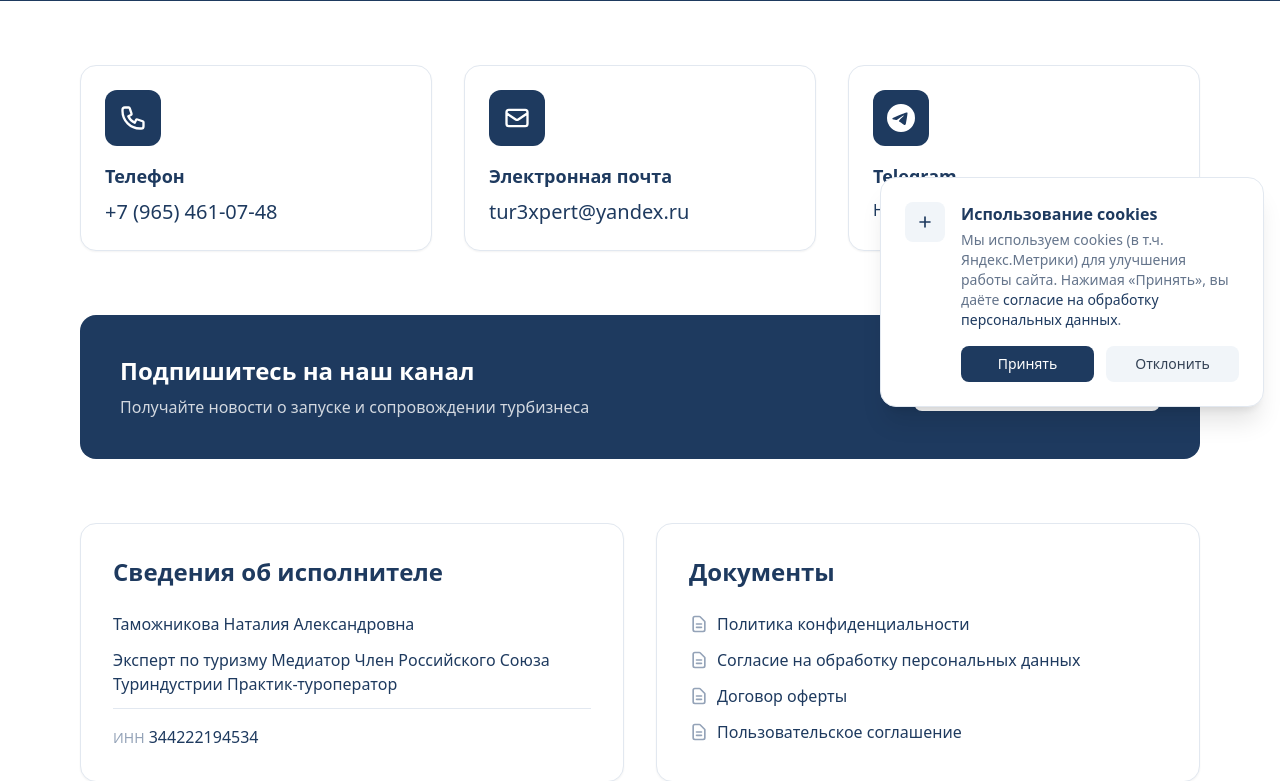
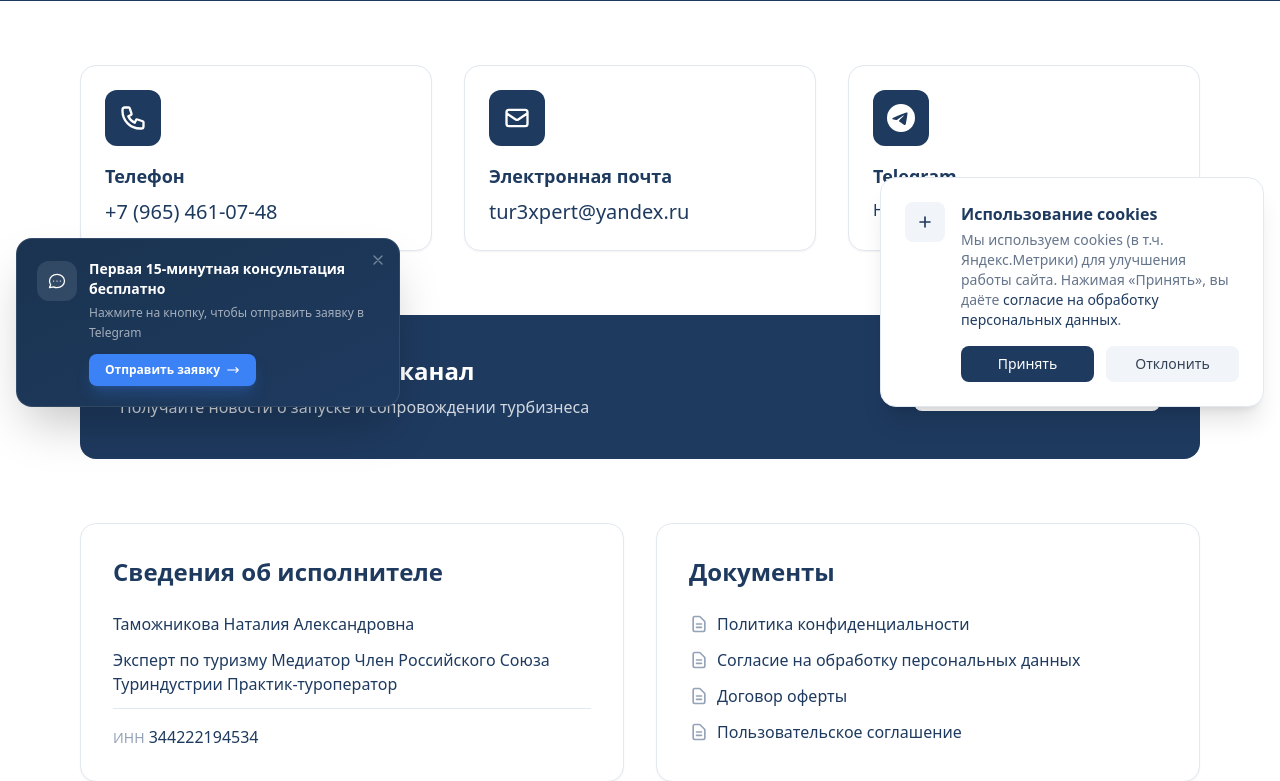
Before and after one commit to JDaxmaut/Tour-Expert, a Django app: page /contacts/ in a window 1280 px wide. Shown: the part 377-1158 px from the top of the page. Run offline with Django 5.2, Linux system fonts and the light colour scheme; some libraries are stand-ins or nearby versions.

Commit message:
Add floating popup for free consultation (telegram link)

```diff
--- a/theme/templates/base.html
+++ b/theme/templates/base.html
@@ -57,6 +57,13 @@
         .rounded-xl { border-radius: 13px; }
         .rounded-2xl { border-radius: 17px; }
         .rounded-lg { border-radius: 7px; }
+        .popup-fade-in {
+            animation: popupSlideUp 0.4s ease-out;
+        }
+        @keyframes popupSlideUp {
+            from { opacity: 0; transform: translateY(20px); }
+            to { opacity: 1; transform: translateY(0); }
+        }
     </style>
 </head>
 <body class="bg-white text-gray-900 font-sans" style="padding-top: 2px;">
@@ -182,6 +189,34 @@
         </div>
     </div>
 
+    <!-- Попап бесплатной консультации (плавающий, слева внизу) -->
+    <div id="free-consult-popup" class="fixed bottom-24 md:bottom-4 left-4 md:right-auto z-[60] max-w-sm w-[calc(100%-2rem)] hidden">
+        <div class="bg-gradient-to-br from-[#1a3350] to-[#1e3a5f] rounded-2xl shadow-2xl p-5 popup-fade-in border border-white/10">
+            <button onclick="closeFreeConsultPopup()" class="absolute top-2 right-2 w-7 h-7 flex items-center justify-center text-white/40 hover:text-white hover:bg-white/10 rounded-full transition-colors">
+                <svg class="w-4 h-4" fill="none" stroke="currentColor" viewBox="0 0 24 24">
+                    <path stroke-linecap="round" stroke-linejoin="round" stroke-width="2" d="M6 18L18 6M6 6l12 12"/>
+                </svg>
+            </button>
+            <div class="flex items-start gap-3">
+                <div class="w-10 h-10 bg-white/10 rounded-xl flex items-center justify-center flex-shrink-0 mt-0.5">
+                    <svg class="w-5 h-5 text-white" fill="none" stroke="currentColor" viewBox="0 0 24 24">
+                        <path stroke-linecap="round" stroke-linejoin="round" stroke-width="1.5" d="M8 12h.01M12 12h.01M16 12h.01M21 12c0 4.418-4.03 8-9 8a9.863 9.863 0 01-4.255-.949L3 20l1.395-3.72C3.512 15.042 3 13.574 3 12c0-4.418 4.03-8 9-8s9 3.582 9 8z"/>
+                    </svg>
+                </div>
+                <div class="flex-1 min-w-0">
+                    <h3 class="text-sm font-bold text-white mb-1">Первая 15-минутная консультация бесплатно</h3>
+                    <p class="text-white/60 text-xs mb-3 leading-relaxed">Нажмите на кнопку, чтобы отправить заявку в Telegram</p>
+                    <a href="https://t.me/Natalitammore" target="_blank" rel="noopener noreferrer" class="inline-flex items-center gap-1.5 py-2 px-4 bg-[#3b82f6] hover:bg-[#2563eb] text-white text-xs font-semibold rounded-lg transition-all duration-300 shadow-lg shadow-blue-500/25" onclick="closeFreeConsultPopup()">
+                        Отправить заявку
+                        <svg class="w-3.5 h-3.5" fill="none" stroke="currentColor" viewBox="0 0 24 24">
+                            <path stroke-linecap="round" stroke-linejoin="round" stroke-width="2" d="M17 8l4 4m0 0l-4 4m4-4H3"/>
+                        </svg>
+                    </a>
+                </div>
+            </div>
+        </div>
+    </div>
+
     <script>
     function openModal() {
         document.getElementById('contact-modal').classList.remove('hidden');
@@ -191,8 +226,14 @@
         document.getElementById('contact-modal').classList.add('hidden');
         document.body.style.overflow = '';
     }
+    function openFreeConsultPopup() {
+        document.getElementById('free-consult-popup').classList.remove('hidden');
+    }
+    function closeFreeConsultPopup() {
+        document.getElementById('free-consult-popup').classList.add('hidden');
+    }
     document.addEventListener('keydown', function(e) {
-        if (e.key === 'Escape') closeModal();
+        if (e.key === 'Escape') { closeModal(); closeFreeConsultPopup(); }
     });
     </script>
 
@@ -336,6 +377,15 @@
         const b = Math.floor(Math.random() * 10) + 1;
         document.getElementById('captcha-question').textContent = a + ' + ' + b;
         document.getElementById('captcha-correct').value = a + b;
+
+        // Попап бесплатной консультации через 5 секунд
+        setTimeout(() => {
+            const popup = document.getElementById('free-consult-popup');
+            if (popup && !sessionStorage.getItem('freeConsultShown')) {
+                popup.classList.remove('hidden');
+                sessionStorage.setItem('freeConsultShown', 'true');
+            }
+        }, 5000);
     </script>
 </body>
 </html>
```
